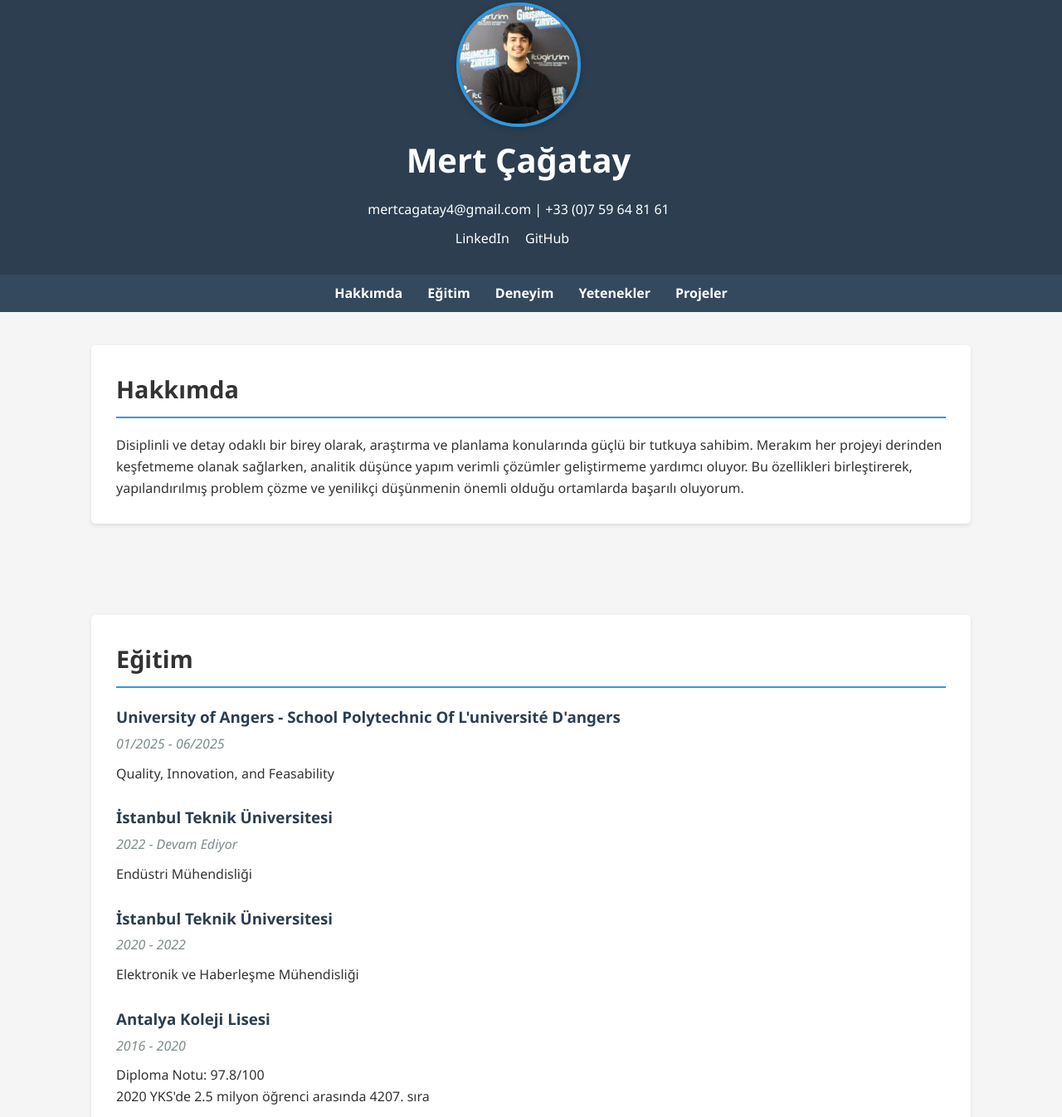
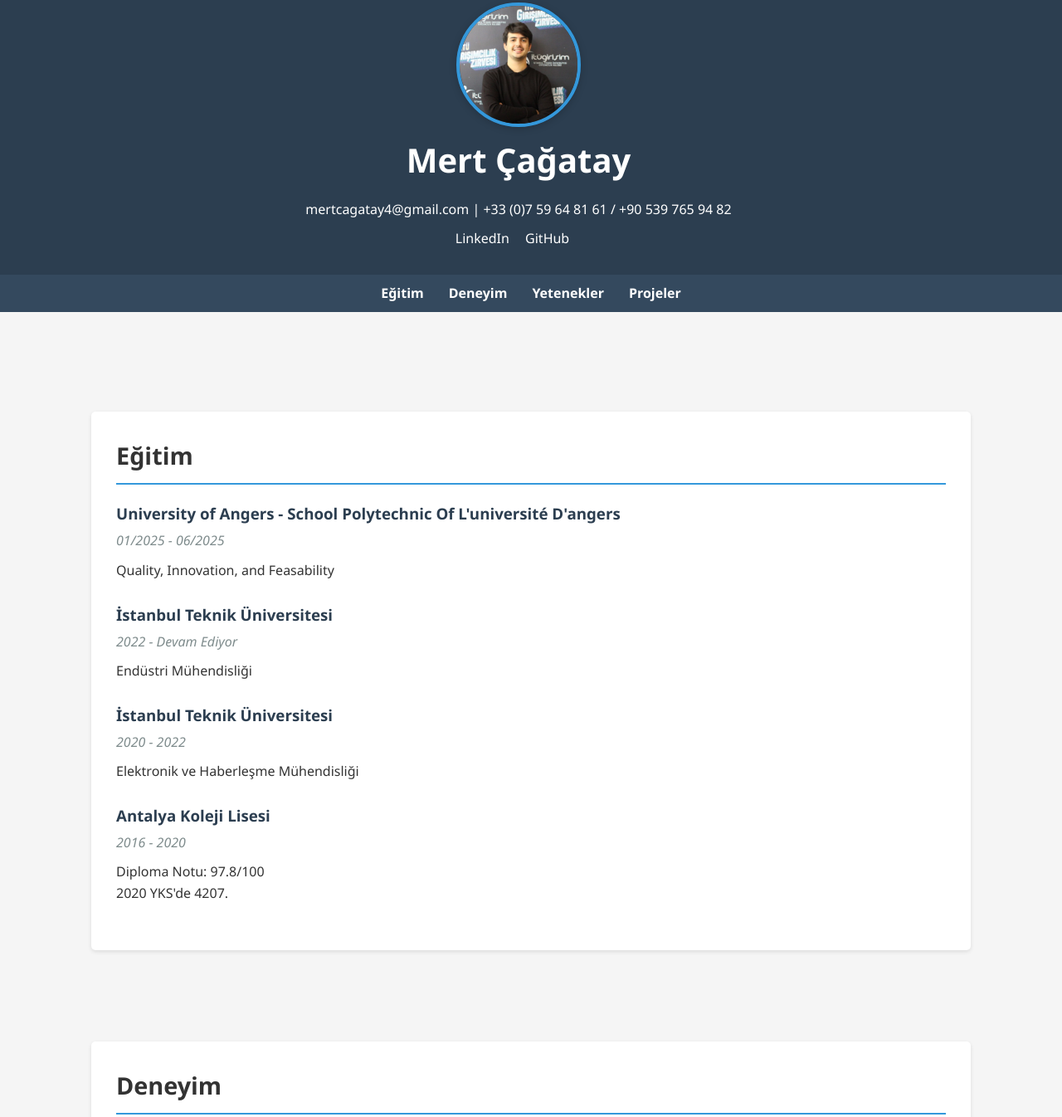
Before and after one commit to Mert13Cagatay/CV, a plain HTML site: page index.html in a window 1280 px wide. Shown: the part 27-1373 px from the top of the page at 83% size. Drawn offline with Linux system fonts and the light colour scheme.

Commit message:
index.html

```diff
--- a/index.html
+++ b/index.html
@@ -245,7 +245,7 @@
                     <img src="./LinkedIn fotosı.jpeg" alt="Mert Çağatay">
                 <h1>Mert Çağatay</h1>
                 <div class="contact-info">
-                    <p>mertcagatay4@gmail.com | +33 (0)7 59 64 81 61</p>
+                    <p>mertcagatay4@gmail.com | +33 (0)7 59 64 81 61 / +90 539 765 94 82</p>
                     <div class="social-links">
                         <a href="https://www.linkedin.com/in/mert-cagatay-293b711b8/" target="_blank">LinkedIn</a>
                         <a href="https://github.com/Mert13Cagatay" target="_blank">GitHub</a>
@@ -258,7 +258,7 @@
     <nav>
         <div class="container">
             <ul>
-                <li><a href="#about">Hakkımda</a></li>
+                <!--<li><a href="#about">Hakkımda</a></li>-->
                 <li><a href="#education">Eğitim</a></li>
                 <li><a href="#experience">Deneyim</a></li>
                 <li><a href="#skills">Yetenekler</a></li>
@@ -269,10 +269,10 @@
 
     <div class="container">
         <section id="about">
-            <div class="about-me">
+           <!-- <div class="about-me">
                 <h2 class="section-title">Hakkımda</h2>
                 <p>Disiplinli ve detay odaklı bir birey olarak, araştırma ve planlama konularında güçlü bir tutkuya sahibim. Merakım her projeyi derinden keşfetmeme olanak sağlarken, analitik düşünce yapım verimli çözümler geliştirmeme yardımcı oluyor. Bu özellikleri birleştirerek, yapılandırılmış problem çözme ve yenilikçi düşünmenin önemli olduğu ortamlarda başarılı oluyorum.</p>
-            </div>
+            </div>-->
         </section>
 
         <section id="education">
@@ -301,7 +301,7 @@
                     <h3>Antalya Koleji Lisesi</h3>
                     <p class="education-date">2016 - 2020</p>
                     <p>Diploma Notu: 97.8/100</p>
-                    <p>2020 YKS'de 2.5 milyon öğrenci arasında 4207. sıra</p>
+                    <p>2020 YKS'de 4207.</p>
                 </div>
             </div>
         </section>
```
